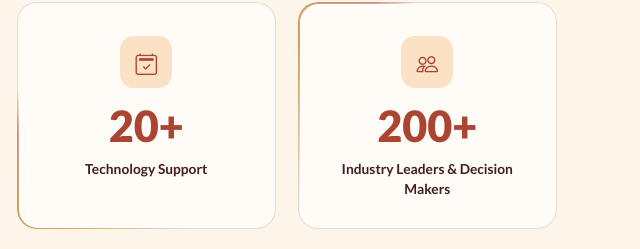
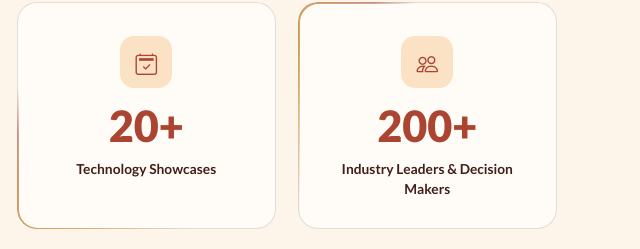
Before and after one commit to mahima263/agendasamanvay, a plain HTML site: page index.html in a window 1280 px wide. Shown: the part 1558-1807 px from the top of the page, 634-1274 px from the left. Drawn offline with nearby package versions, Linux system fonts and the light colour scheme.

Commit message:
first f commit

```diff
--- a/index.html
+++ b/index.html
@@ -124,7 +124,7 @@
         <div class="glance-card" data-aos="zoom-in" data-aos-delay="160">
           <span class="glance-ico"><i class="bi bi-calendar2-check"></i></span>
           <span class="glance-num" data-count="20" data-suffix="+">20+</span>
-          <p class="glance-txt">Technology Support</p>
+          <p class="glance-txt">Technology Showcases</p>
         </div>
         <div class="glance-card" data-aos="zoom-in" data-aos-delay="240">
           <span class="glance-ico"><i class="bi bi-people"></i></span>
```
